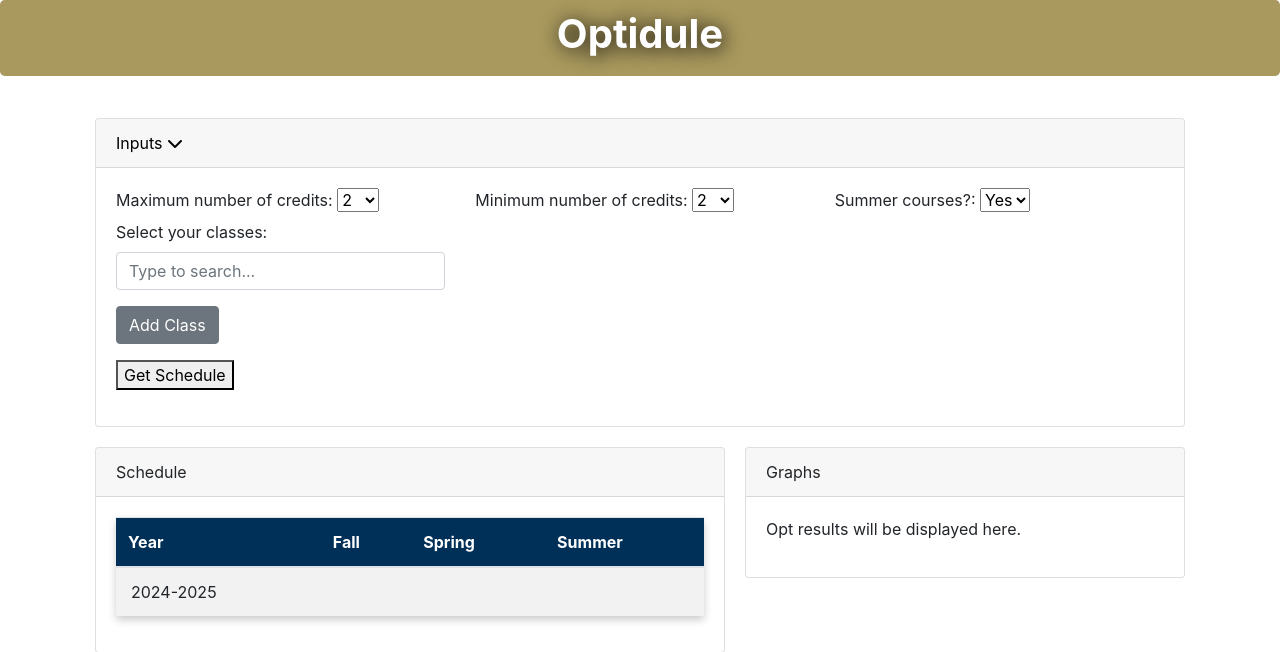
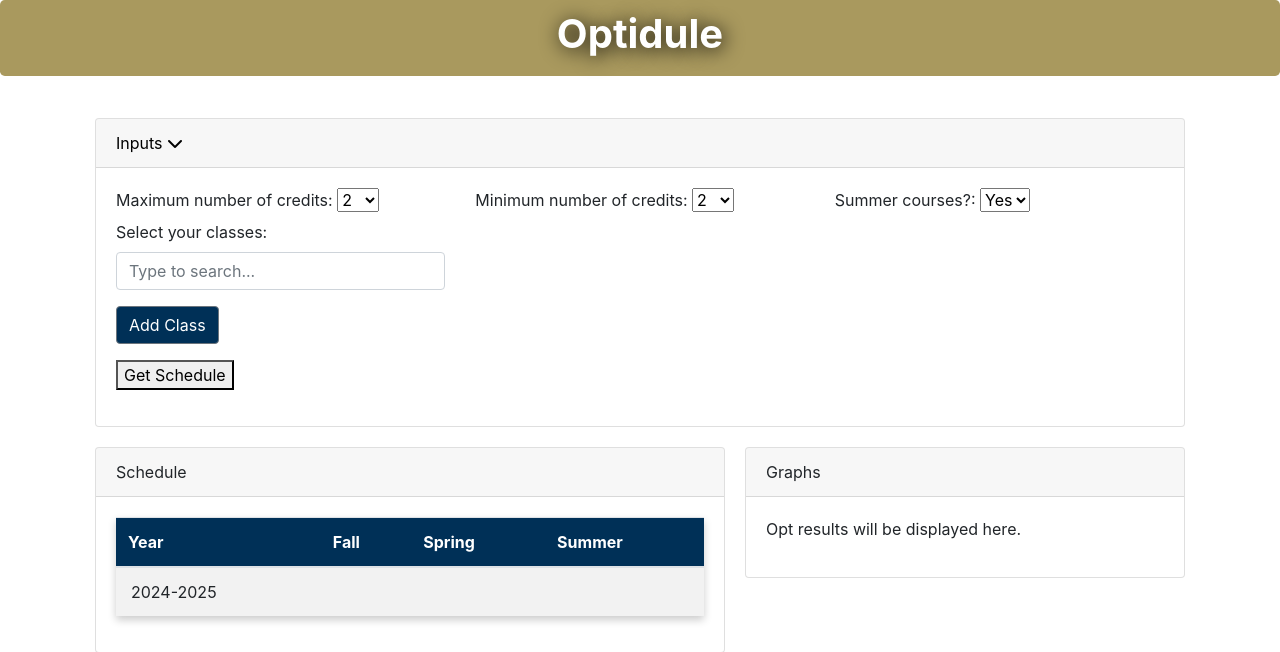
Before and after one commit to apfleegor/6242-final-project, a Flask app: page / in a window 1280 px wide. Shown: the top 652 px of the page. Run offline with Flask 3, Linux system fonts and the light colour scheme; parts of the project's set-up code (start-up, migrations or seed data) failed here and were passed over; some libraries are stand-ins or nearby versions.

Commit message:
changed button color

```diff
--- a/static/css/style.css
+++ b/static/css/style.css
@@ -51,3 +51,7 @@
 .padding-l{
     padding-left:0;
 }
+
+#addSelect {
+    background-color: #003057;
+}
```
